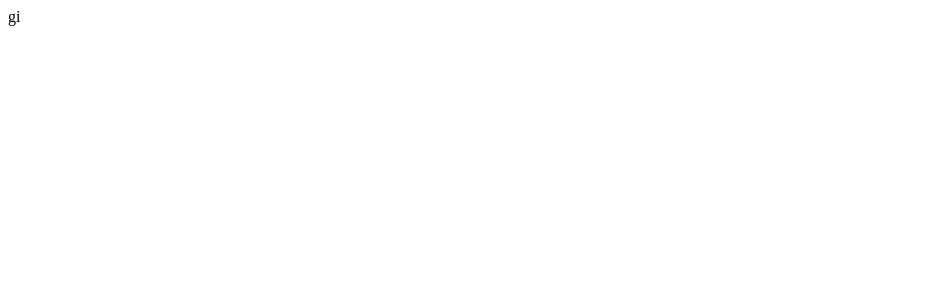
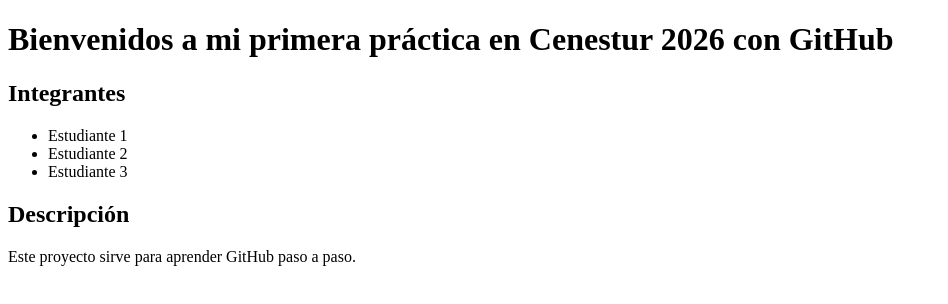
Before and after one commit to TahisMacias/practicaGitHub, a plain HTML site: page index.html in a window 1280 px wide. Shown: the whole page, without its empty margins (0-948 px from the left). Drawn offline with Linux system fonts and the light colour scheme.

Commit message:
Actualizo index.html

```diff
--- a/index.html
+++ b/index.html
@@ -1 +1,27 @@
-gi
+<!DOCTYPE html>
+<html lang="es">
+<head>
+    <meta charset="UTF-8">
+    <title>Práctica GitHub</title>
+    <link rel="stylesheet" href="style.css">
+</head>
+<body>
+
+    <h1>Bienvenidos a mi primera práctica en Cenestur 2026 con GitHub</h1>
+
+    <section>
+        <h2>Integrantes</h2>
+        <ul>
+            <li>Estudiante 1</li>
+            <li>Estudiante 2</li>
+            <li>Estudiante 3</li>
+        </ul>
+    </section>
+
+    <section>
+        <h2>Descripción</h2>
+        <p>Este proyecto sirve para aprender GitHub paso a paso.</p>
+    </section>
+
+</body>
+</html>
```
